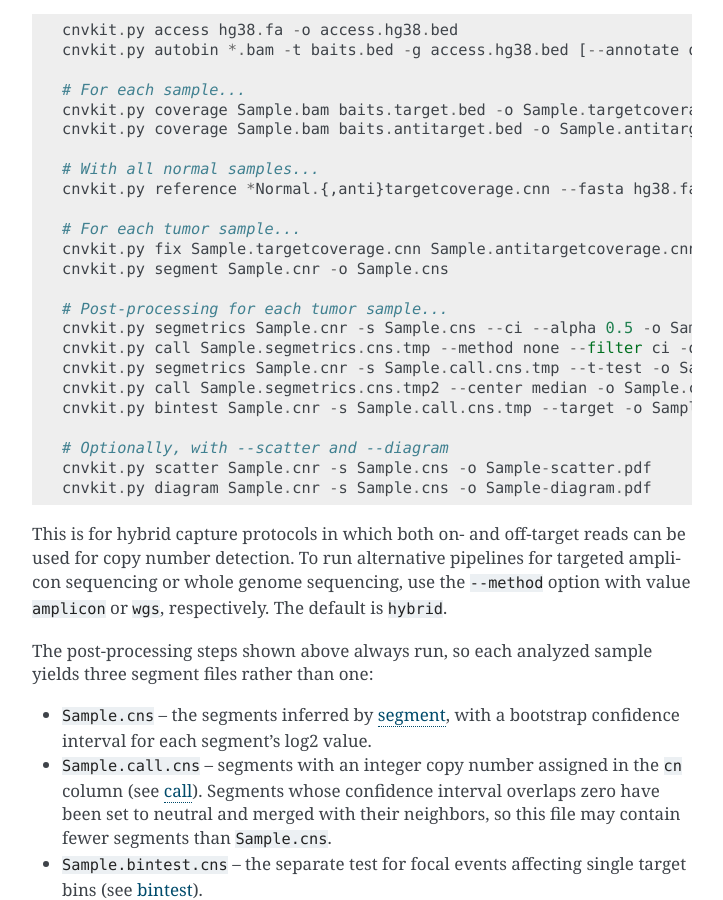
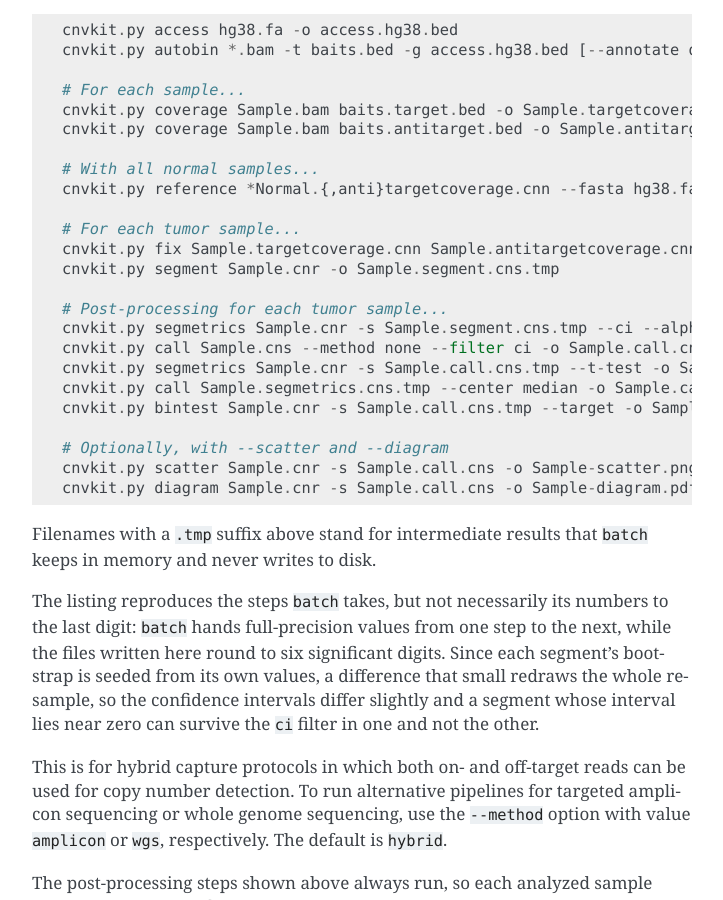
Before and after one commit to etal/cnvkit, a Sphinx documentation site: the page built from doc/pipeline.rst, in a window 1280 px wide and 900 px high, scrolled down 2005 px. Shown: the whole window, without its empty margins (388-1111 px from the left). Built offline with Sphinx 7.4.7, drawn with Linux system fonts in a browser that asks for light colours; pages that are not in the unit, such as notebooks, are missing from menus.

Commit message:
Correct batch's documented output names and plot inputs
The listing in doc/pipeline.rst that spells out the pipeline `batch` runs
disagreed with cnvlib/batch.py in two places. It showed `segment` writing
Sample.cns and `segmetrics --ci` writing a temporary file, whereas batch keeps
the raw segmentation in memory and writes the segmetrics output to Sample.cns;
a reader following the listing literally obtained a Sample.cns with no ci_lo or
ci_hi columns, contradicting the prose below it. It also showed the optional
scatter and diagram steps plotting Sample.cns and producing a PDF scatter plot,
whereas batch plots the called segments that become Sample.call.cns and saves
the scatter as PNG. The `batch --scatter` help text carried the same PDF claim
and is corrected too.

The raw segmentation is now named Sample.segment.cns.tmp, following the
convention the listing already used for intermediates, and the second
segmetrics output loses its `2` disambiguator, which distinguished it from a
name no longer in use. Two paragraphs follow the listing: one stating that the
.tmp files are intermediates batch never writes, and one recording that the
listing reproduces batch's steps but not its numbers exactly, since batch hands
full-precision values between steps while the files round to six significant
digits.

```diff
--- a/doc/pipeline.rst
+++ b/doc/pipeline.rst
@@ -78,18 +78,29 @@ The pipeline executed by the ``batch`` command is equivalent to::
 
     # For each tumor sample...
     cnvkit.py fix Sample.targetcoverage.cnn Sample.antitargetcoverage.cnn -r my_reference.cnn -o Sample.cnr
-    cnvkit.py segment Sample.cnr -o Sample.cns
+    cnvkit.py segment Sample.cnr -o Sample.segment.cns.tmp
 
     # Post-processing for each tumor sample...
-    cnvkit.py segmetrics Sample.cnr -s Sample.cns --ci --alpha 0.5 -o Sample.segmetrics.cns.tmp
-    cnvkit.py call Sample.segmetrics.cns.tmp --method none --filter ci -o Sample.call.cns.tmp
-    cnvkit.py segmetrics Sample.cnr -s Sample.call.cns.tmp --t-test -o Sample.segmetrics.cns.tmp2
-    cnvkit.py call Sample.segmetrics.cns.tmp2 --center median -o Sample.call.cns
+    cnvkit.py segmetrics Sample.cnr -s Sample.segment.cns.tmp --ci --alpha 0.5 -o Sample.cns
+    cnvkit.py call Sample.cns --method none --filter ci -o Sample.call.cns.tmp
+    cnvkit.py segmetrics Sample.cnr -s Sample.call.cns.tmp --t-test -o Sample.segmetrics.cns.tmp
+    cnvkit.py call Sample.segmetrics.cns.tmp --center median -o Sample.call.cns
     cnvkit.py bintest Sample.cnr -s Sample.call.cns.tmp --target -o Sample.bintest.cns
 
     # Optionally, with --scatter and --diagram
-    cnvkit.py scatter Sample.cnr -s Sample.cns -o Sample-scatter.pdf
-    cnvkit.py diagram Sample.cnr -s Sample.cns -o Sample-diagram.pdf
+    cnvkit.py scatter Sample.cnr -s Sample.call.cns -o Sample-scatter.png
+    cnvkit.py diagram Sample.cnr -s Sample.call.cns -o Sample-diagram.pdf
+
+Filenames with a ``.tmp`` suffix above stand for intermediate results that
+``batch`` keeps in memory and never writes to disk.
+
+The listing reproduces the steps ``batch`` takes, but not necessarily its numbers
+to the last digit: ``batch`` hands full-precision values from one step to the
+next, while the files written here round to six significant digits. Since each
+segment's bootstrap is seeded from its own values, a difference that small
+redraws the whole resample, so the confidence intervals differ slightly and a
+segment whose interval lies near zero can survive the ``ci`` filter in one and
+not the other.
 
 This is for hybrid capture protocols in which both on- and off-target reads can
 be used for copy number detection. To run alternative pipelines for targeted
```
Also changed, not shown: 1 other file.
